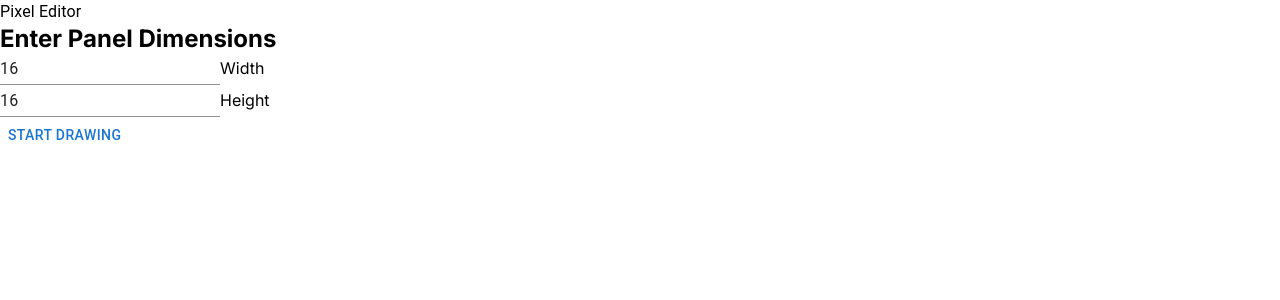
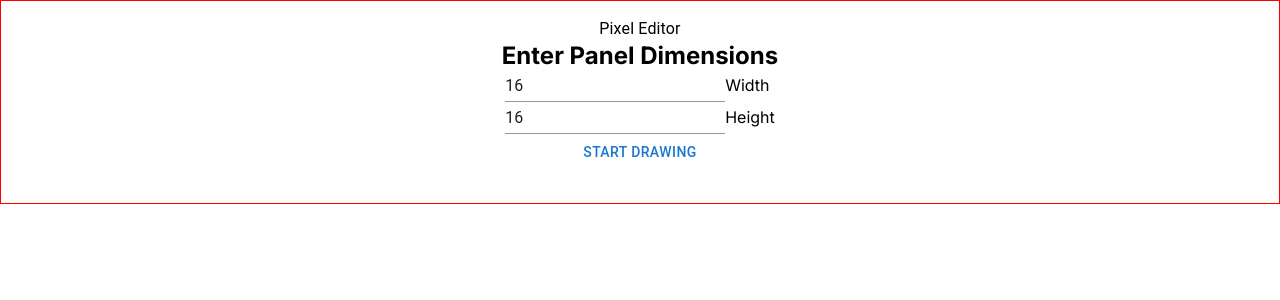
Before and after one commit to 4rutemu/dungeon, a Next.js app: page /CreateMap in a window 1280 px wide. Shown: the top 300 px of the page. Built offline with nearby package versions, Linux system fonts and the light colour scheme.

Commit message:
some refactor

```diff
--- a/src/components/CharacterList.tsx
+++ b/src/components/CharacterList.tsx
@@ -99,7 +99,11 @@ const HealthCard: FunctionComponent<HealthCardProps> = () => {
 
 const CharacterList: FunctionComponent<CharacterListProps> = () => {
     return (
-    <Box margin={"0 27%"}>
+    <Box
+        display={"flex"}
+        alignItems={"center"}
+        flexDirection={"column"}
+    >
         {/* Шапка листа перса */}
         <Box
             display={"flex"}
--- a/src/components/MapEditor.tsx
+++ b/src/components/MapEditor.tsx
@@ -11,7 +11,7 @@ interface MapEditorProps {
 }
 
 const MapEditor: FunctionComponent<MapEditorProps> = () => {
-    const [panelWidth, setPanelWidth] = useState(16);
+  const [panelWidth, setPanelWidth] = useState(16);
   const [panelHeight, setPanelHeight] = useState(16);
   const [hideOptions, setHideOptions] = useState(false);
   const [hideDrawingPanel, setHideDrawingPanel] = useState(true);
@@ -32,7 +32,15 @@ const MapEditor: FunctionComponent<MapEditorProps> = () => {
   }
 
   return (
-    <Box id="editor">
+    <Box id="editor"
+      border="1px solid red"
+      border-radius="0.25rem"
+      padding="1rem 4rem 2rem 4rem"
+      margin-top="2rem"
+      display="flex"
+      flexDirection={"column"}
+      alignItems="center"
+    >
       <Typography>Pixel Editor</Typography>
       {hideDrawingPanel && <h2>Enter Panel Dimensions</h2>}
       {hideDrawingPanel && (
```
